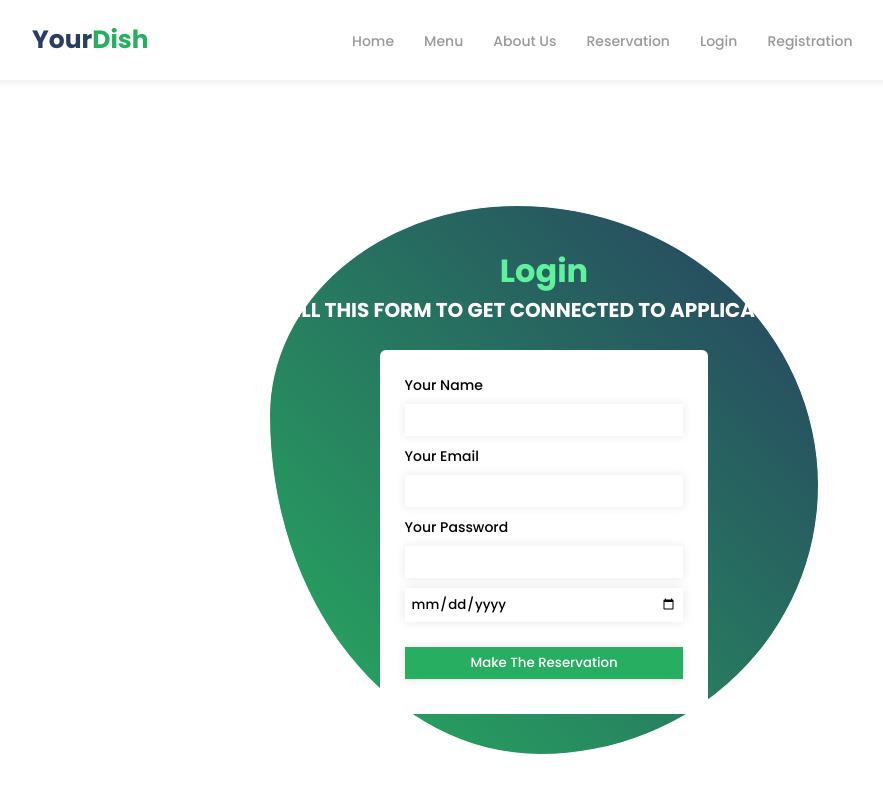
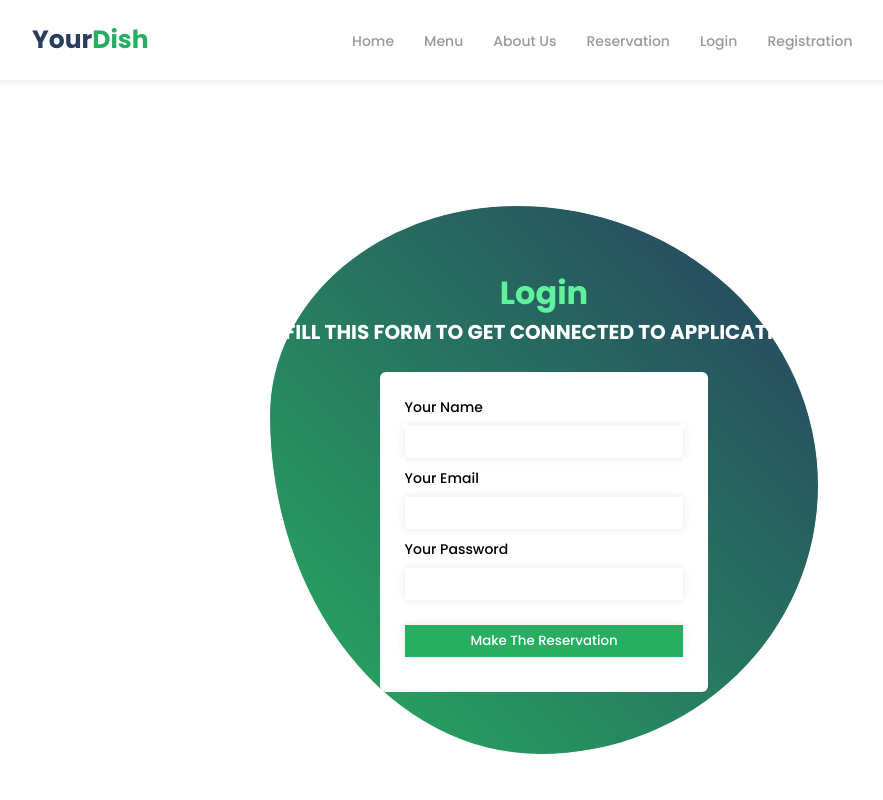
Before and after one commit to BlondelMbou/fastfood, a React (Create React App) app: page /signin in a window 1280 px wide. Shown: the top 800 px of the page, without its empty margins (96-979 px from the left). Built offline with nearby package versions, Linux system fonts and the light colour scheme.

Commit message:
start configure forms

```diff
--- a/package.json
+++ b/package.json
@@ -6,12 +6,14 @@
     "@testing-library/jest-dom": "^5.16.5",
     "@testing-library/react": "^13.4.0",
     "@testing-library/user-event": "^13.5.0",
+    "formik": "^2.2.9",
     "react": "^18.2.0",
     "react-dom": "^18.2.0",
     "react-router-dom": "5.2.0",
     "react-scripts": "5.0.1",
     "typescript": "^4.9.4",
-    "web-vitals": "^2.1.4"
+    "web-vitals": "^2.1.4",
+    "yup": "^0.32.11"
   },
   "scripts": {
     "start": "react-scripts start",
--- a/src/navigation/Navigator.jsx
+++ b/src/navigation/Navigator.jsx
@@ -4,9 +4,9 @@ import { BrowserRouter as Router, Switch, Route } from 'react-router-dom';
 import Footer from '../components/Footer/Footer';
 import Header from '../components/Header/Header';
 import Home from '../pages/home/Home';
-import Login from '../pages/Login/Login';
+import Login from '../pages/login/Login';
+import Register from '../pages/register/Register';
 import NotFound from '../pages/notFound/NotFound';
-import Register from '../pages/Register/Register';
 
 function Navigator() {
     return (
--- a/src/pages/Login/Login.jsx
+++ /dev/null
@@ -1,30 +0,0 @@
-import React from 'react'
-
-import './login.css'
-
-function Login() {
-    return (
-        <div className='login' id='login'>
-            <div className="bubble login-container">
-                {/* <section id="reservation"> */}
-                <div className="titles">
-                    <h1 class="big">Login</h1>
-                    <h2 class="title">Fill this form to get connected to application</h2>
-                </div>
-                <form action="">
-                    <label> Your Name</label>
-                    <input type="text" />
-                    <label> Your Email</label>
-                    <input type="email" />
-                    <label> Your Password</label>
-                    <input type="text" />
-                    <input type="date" />
-                    <input type="submit" value="Make The Reservation" />
-                </form>
-                {/* </section> */}
-            </div>
-        </div>
-    )
-}
-
-export default Login
--- a/src/pages/Register/Register.jsx
+++ /dev/null
@@ -1,34 +0,0 @@
-import React from 'react'
-
-import './register.css'
-
-function Register() {
-    return (
-        <div className='register' id='registration'>
-            <div className="bubble register-container">
-                {/* <section id="reservation"> */}
-                <div className="titles">
-                    <h1 class="big">Register</h1>
-                    <h2 class="title">Fill this form to create an account</h2>
-                </div>
-                <form action="">
-                    <label> Your Name</label>
-                    <input type="text" />
-                    <label> Your Email</label>
-                    <input type="email" />
-                    <label> Your Phone Number</label>
-                    <input type="text" />
-                    <label> Your Password</label>
-                    <input type="password" />
-                    <label> Confirm Your Pasword</label>
-                    <input type="password" />
-                    <input type="date" />
-                    <input type="submit" value="Make The Reservation" />
-                </form>
-                {/* </section> */}
-            </div>
-        </div>
-    )
-}
-
-export default Register
--- /dev/null
+++ b/src/pages/login/Login.jsx
@@ -0,0 +1,45 @@
+import React from 'react'
+import { useFormik } from 'formik'
+import * as yup from 'yup'
+
+import './login.css'
+
+const validationSchema = yup.object({
+    name: yup.string().min(4, "should have at least 4 caracters").required("This field is required"),
+    email: yup.string().email("Should be a valid email").required("This field is required"),
+    password: yup.string().min(4, "invalid password").required("this field is required")
+})
+
+function Login() {
+    const formik = useFormik({
+        initialValues: {
+            name: '',
+            email: '',
+            password: ''
+        }, validationSchema,
+        onSubmit: (user) => console.log("the user of the form ", user)
+    })
+    return (
+        <div className='login' id='login'>
+            <div className="bubble login-container">
+                {/* <section id="reservation"> */}
+                <div className="titles">
+                    <h1 class="big">Login</h1>
+                    <h2 class="title">Fill this form to get connected to application</h2>
+                </div>
+                <form action="" onSubmit={formik.handleSubmit}>
+                    <label> Your Name</label>
+                    <input type="text" name='name' onChange={formik.handleChange} />
+                    <label> Your Email</label>
+                    <input type="email" name='email' onChange={formik.handleChange} />
+                    <label> Your Password</label>
+                    <input type="password" name='password' onChange={formik.handleChange} />
+                    <input type="submit" value="Make The Reservation" />
+                    {/* <button>Make a reservation</button> */}
+                </form>
+            </div>
+        </div>
+    )
+}
+
+export default Login
--- /dev/null
+++ b/src/pages/register/Register.jsx
@@ -0,0 +1,57 @@
+import React from 'react'
+import { useFormik } from 'formik'
+import * as yup from 'yup'
+
+import './register.css'
+
+const validationSchema = yup.object({
+    name: yup.string().min(4, "should have at least 4 caracters").required("This field is required"),
+    email: yup.string().email("Should be a valid email").required("This field is required"),
+    phone: yup.string().min(4, "should have at least 4 caracters").required("This field is required"),
+    date: yup.date().max(new Date(), "Invalid Date"),
+    password: yup.string().min(4, "invalid password").required("this field is required"),
+    confPassword: yup.string().min(4, "invalid password").required("this field is required")
+})
+
+function Register() {
+    const formik = useFormik({
+        initialValues: {
+            name: '',
+            email: '',
+            phone: '',
+            date: '',
+            password: '',
+            confPassword: ''
+        }, validationSchema,
+        onSubmit: (user) => console.log("the user of the form ", user)
+    })
+    return (
+        <div className='register' id='registration'>
+            <div className="bubble register-container">
+                {/* <section id="reservation"> */}
+                <div className="titles">
+                    <h1 class="big">Register</h1>
+                    <h2 class="title">Fill this form to create an account</h2>
+                </div>
+                <form action="" onSubmit={formik.handleSubmit}>
+                    <label> Your Name</label>
+                    <input type="text" name='name' onChange={formik.handleChange} />
+                    <label> Your Email</label>
+                    <input type="email" name='email' onChange={formik.handleChange} />
+                    <label> Your Phone Number</label>
+                    <input type="text" name='phone' onChange={formik.handleChange} />
+                    <label> Your Password</label>
+                    <input type="password" name='password' onChange={formik.handleChange} />
+                    <label> Confirm Your Pasword</label>
+                    <input type="password" name='confPassword' onChange={formik.handleChange} />
+                    <label> Birth Date</label>
+                    <input type="date" name='date' onChange={formik.handleChange} />
+                    <input type="submit" value="Make The Reservation" />
+                </form>
+                {/* </section> */}
+            </div>
+        </div>
+    )
+}
+
+export default Register
```
Also changed, not shown: src/components/AppRoot.jsx (+0 -10 lines), src/components/Header/Header.jsx (indentation only), src/pages/login/login.css (renamed from src/pages/Login/login.css), src/pages/register/register.css (renamed from src/pages/Register/register.css), 2 other files (tests, documents, lock files or other folders).
